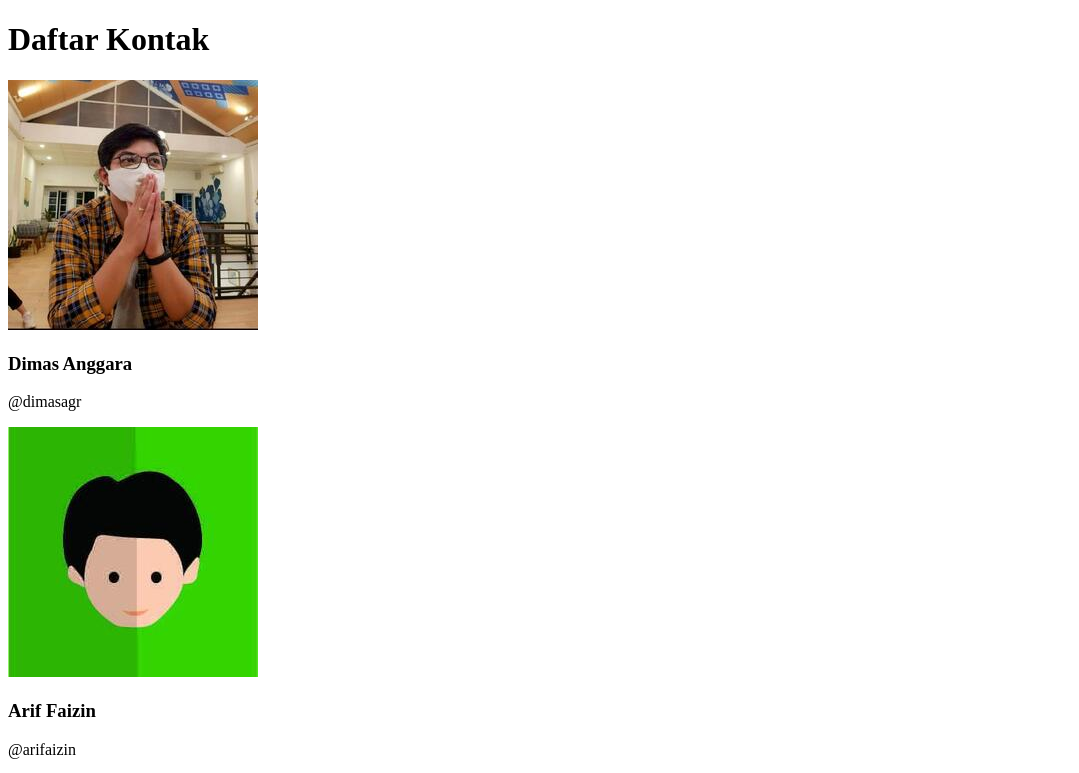
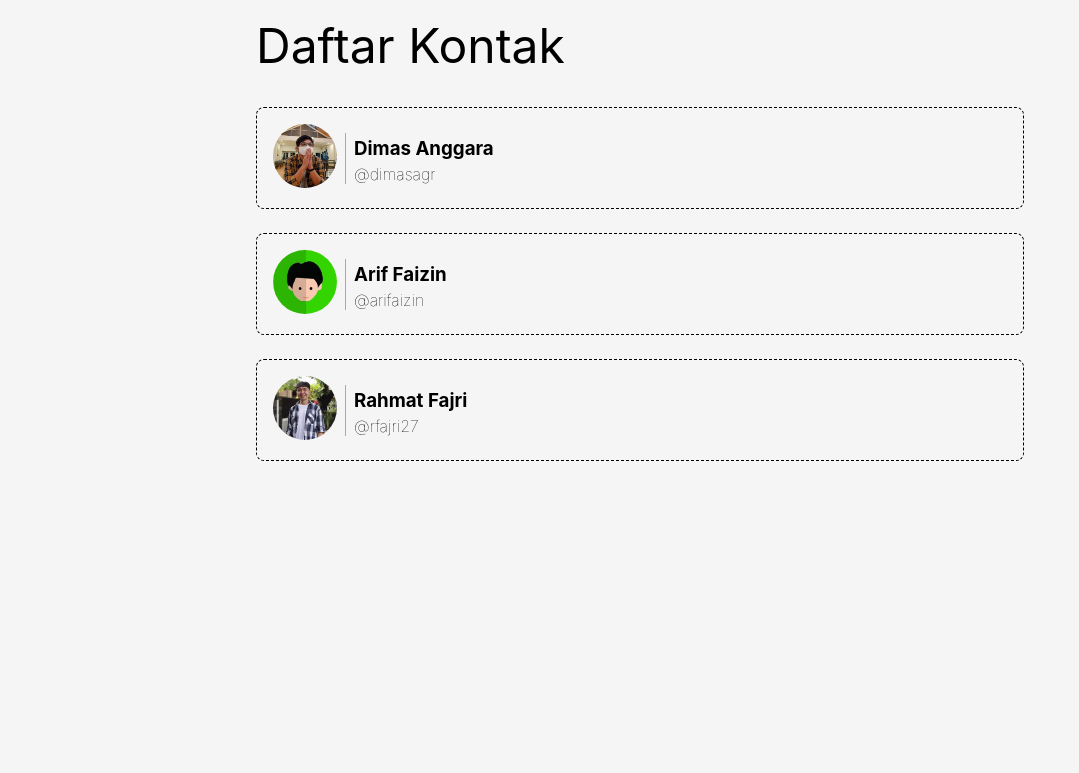
Before and after one commit to LubnaAbidah/contact-react, a React (Vite) app: page / in a window 1280 px wide. Shown: the top 773 px of the page, without its empty margins (0-1079 px from the left). Built offline with nearby package versions, Linux system fonts and the light colour scheme.

Commit message:
create styling style.css to index.html

```diff
--- a/index.html
+++ b/index.html
@@ -4,6 +4,7 @@
     <meta charset="UTF-8" />
     <link rel="icon" type="image/svg+xml" href="/vite.svg" />
     <meta name="viewport" content="width=device-width, initial-scale=1.0" />
+    <link rel="stylesheet" href="style.css">
     <title>Contact Apps</title>
   </head>
   <body>
--- /dev/null
+++ b/public/style.css
@@ -0,0 +1,88 @@
+* {
+    padding: 0;
+    margin: 0;
+    box-sizing: border-box;
+  }
+
+  body {
+    font-family: 'Inter', sans-serif;
+    background-color: whitesmoke;
+  }
+
+  img {
+    width: 100%;
+  }
+
+  .contact-app {
+    max-width: 800px;
+    margin: 0 auto;
+    padding: 16px;
+
+  }
+
+  .contact-app  h1 {
+    font-weight: normal;
+    font-size: 48px;
+    margin-bottom: 32px;
+  }
+
+  .contact-item {
+    display: flex;
+    align-items: center;
+    margin: 24px 0;
+    border: 1px dashed black;
+    padding: 16px;
+    border-radius: 8px;
+  }
+
+  .contact-item__image img {
+    width: 64px;
+    border-radius: 50%;
+  }
+
+  .contact-item__body {
+    margin-left: 8px;
+    padding-left: 8px;
+    border-left: 1px solid #aaa;
+    flex: 1;
+  }
+
+  .contact-item__title {
+    padding: 4px 0;
+  }
+
+  .contact-item__username {
+    font-weight: lighter;
+  }
+
+  .contact-item__delete {
+    padding: 8px;
+    font-size: 18px;
+    background-color: orangered;
+    color: white;
+    border: 0;
+    border-radius: 4px;
+    cursor: pointer;
+  }
+
+  .contact-input {
+    border: 1px dashed black;
+    padding: 16px;
+    margin: 14px 0;
+    border-radius: 8px;
+    margin-bottom: 32px;
+  }
+
+  .contact-input input {
+    display: block;
+    width: 100%;
+    padding: 8px;
+    margin: 8px 0;
+    font-family: 'Inter', sans-serif;
+  }
+
+  .contact-input button {
+    width: 100%;
+    padding: 8px;
+    font-family: 'Inter', sans-serif;
+  }
```
